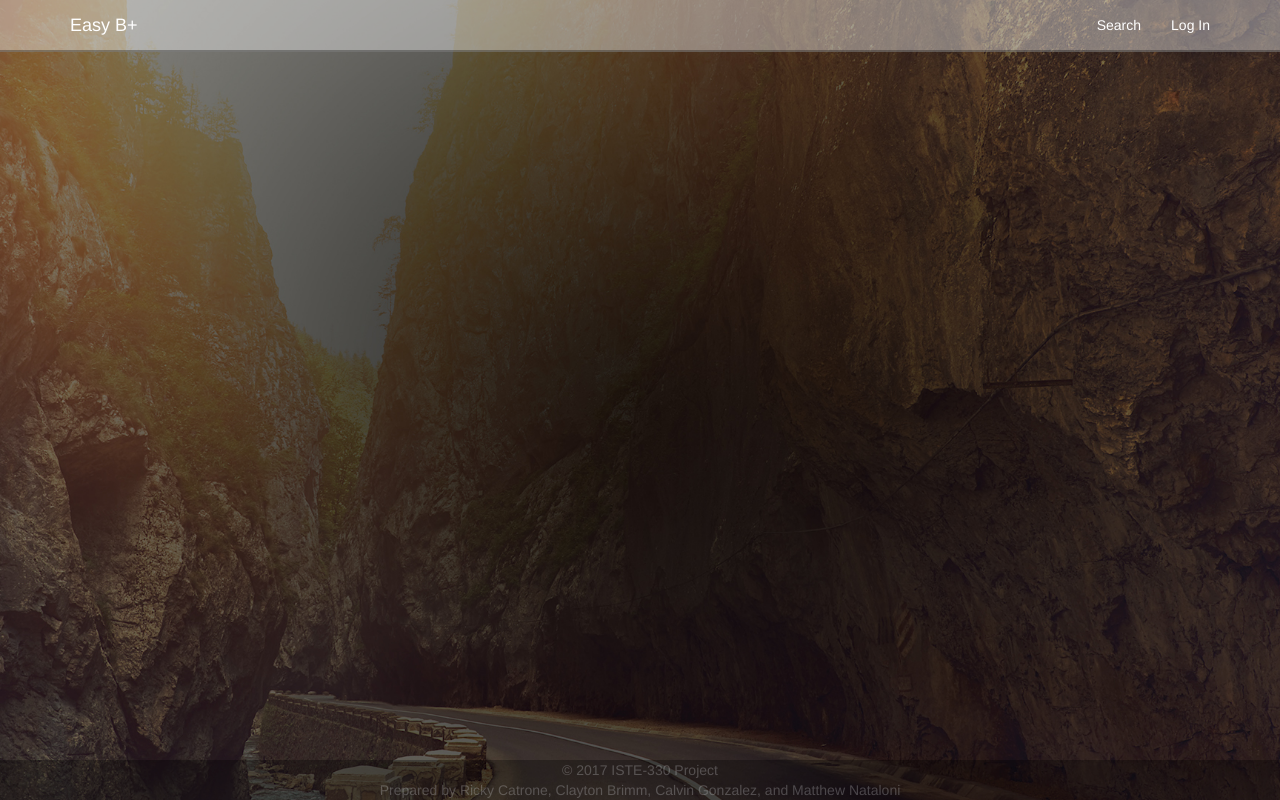
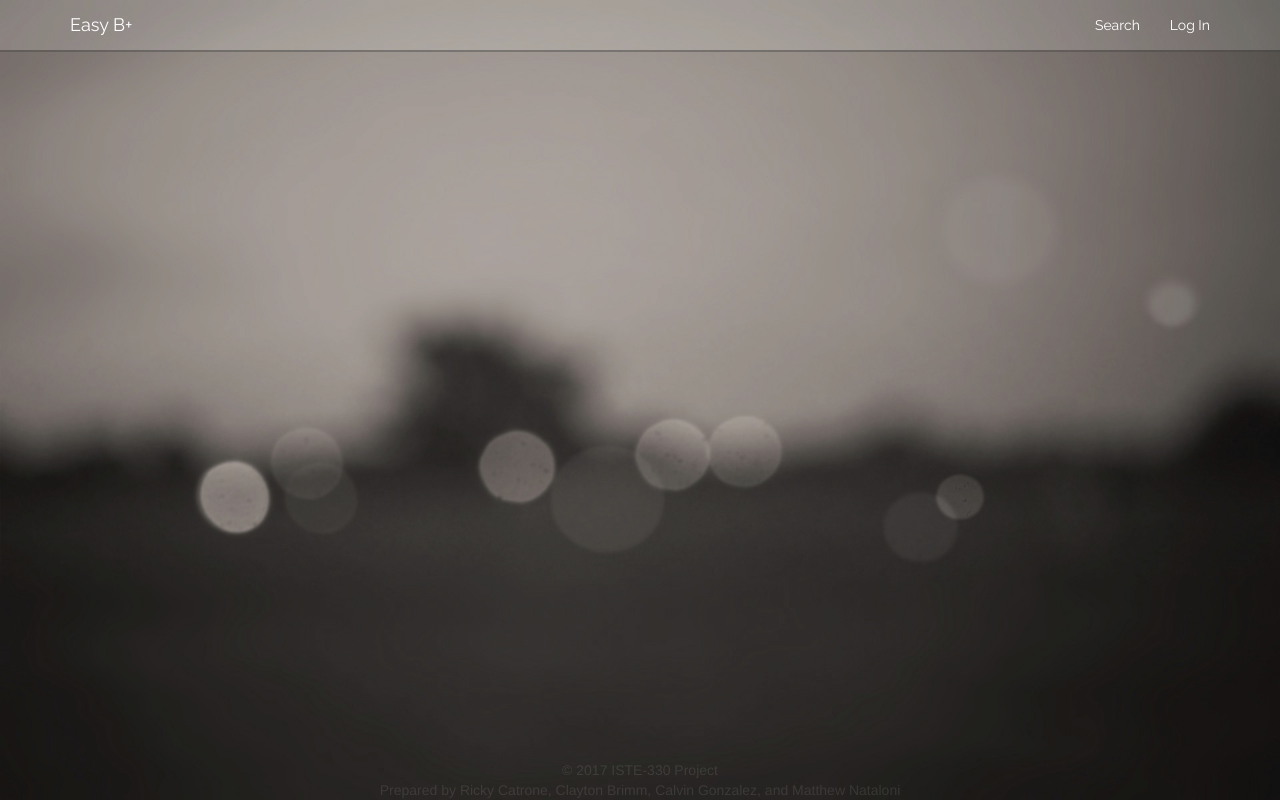
Before and after one commit to BrimmStone127/FrontEnd, a PHP site: page /access/public/psearch.php in a window 1280 px wide. Run offline with PHP 8.4, Linux system fonts and the light colour scheme; some web fonts are replaced.

Commit message:
Uploaded sources, changed styling,
Changed styling of login page and account pages

```diff
--- a/assets/css/Custom.css
+++ b/assets/css/Custom.css
@@ -4,16 +4,18 @@
 }
 
 .navbar-custom{
-    background-color: rgba(255,255,255,0.4);
+    background-color: rgba(255,255,255,0.15);
     border-bottom: solid 2px rgba(0,0,0,0.3);
+
 }
 
 .navbar-custom .navbar-brand p, .navbar-custom .nav li a{
     color: white;
+    font-family: Raleway;
 }
 
 .navbar-custom .nav li a:hover{
-    background-color: transparent;
+    background-color: rgba(0,0,0,0.3);
 }
 
 .footer-fixed{
@@ -22,17 +24,16 @@
     right: 0;
     bottom: 0;
     text-align: center;
-    background-color: rgba(0,0,0,0.3);
 }
 
 .footer-fixed p{
     padding: 0;
     margin: 0;
-    color: rgba(196, 197,198,0.3);
+    color: rgba(255,255,255,0.1);
 }
 
 .background{
-    background: url(../media/Darker-Background.jpg) no-repeat center center fixed;
+    background: url(../media/glare.jpg) no-repeat center center fixed;
     -webkit-background-size: cover;
     -moz-background-size: cover;
     background-size: cover;
```
Also changed, not shown: assets/media/new 1.txt (added, +1 -0 lines), assets/media/Darker-Background.jpg (deleted), assets/media/background7.jpg (deleted), assets/media/glare.jpg (added), assets/media/glare_circles_shadow_background_faded_47617_1920x1200.jpg (added).
